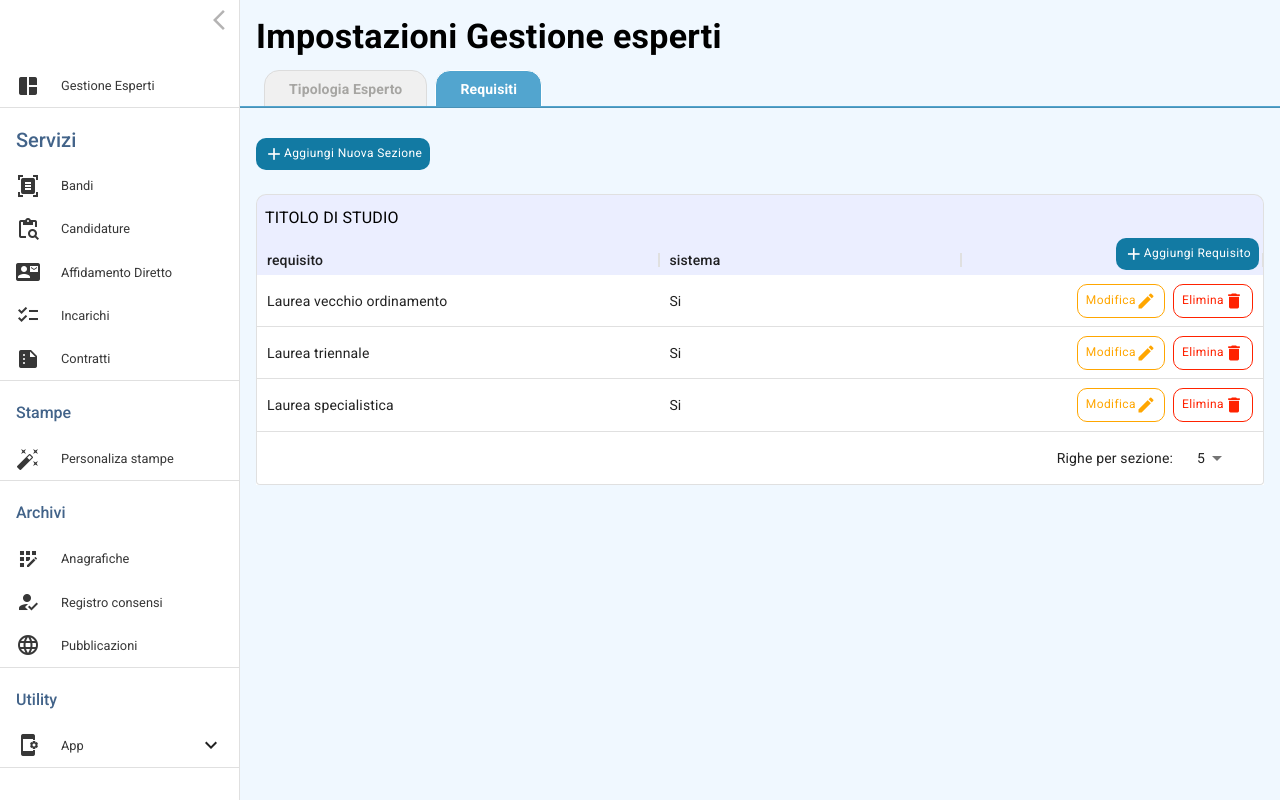
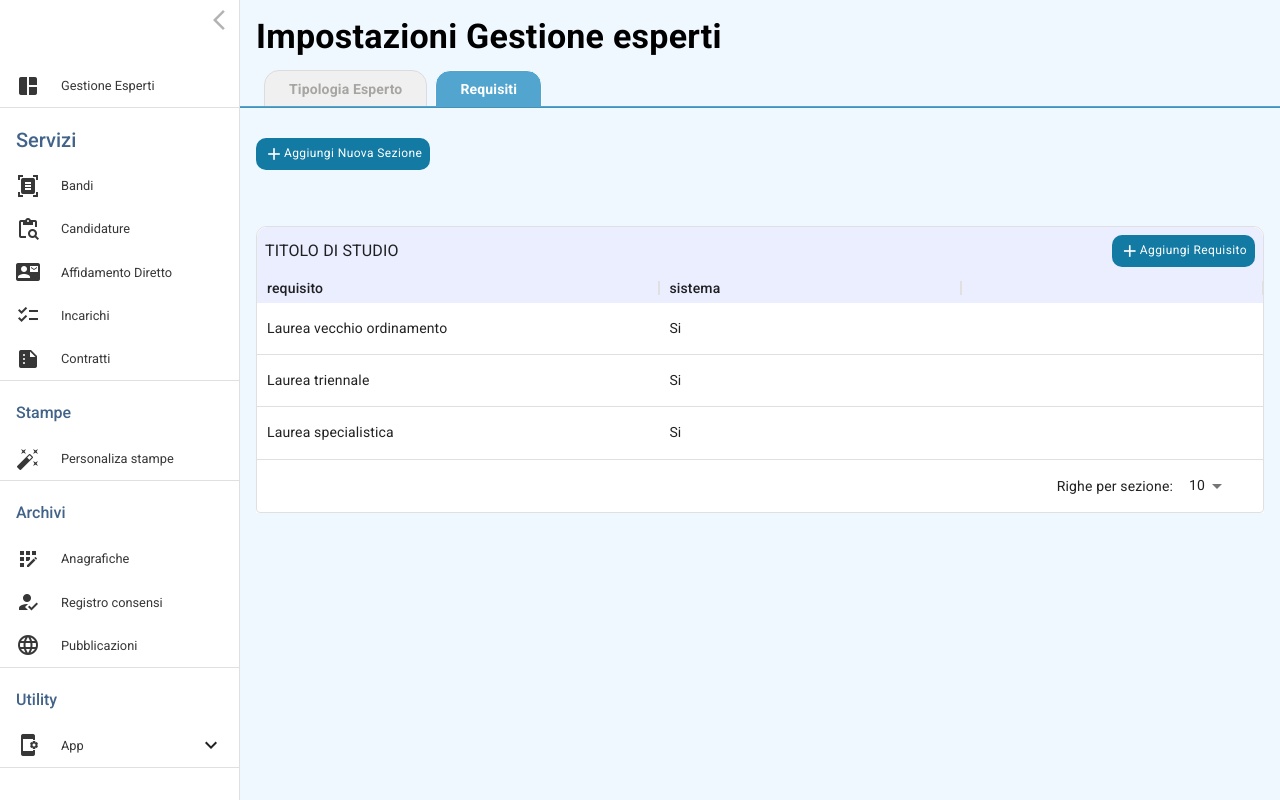
Before and after one commit to PietroSavini/Gestione-Esperti, a React (Vite) app: page /impostazioni in a window 1280 px wide. Both pictures are taken after a click on the element "Requisiti". Built offline with nearby package versions, Linux system fonts and the light colour scheme.

Commit message:
ADD: more styles and functionaliti to requisitiTable

```diff
--- a/src/components/partials/Buttons/AddSectionButtonWithDialog.tsx
+++ b/src/components/partials/Buttons/AddSectionButtonWithDialog.tsx
@@ -22,7 +22,7 @@ export const AddSectionButtonWithDialog = ({successFn}:{successFn :Function}) =>
 
     return (
         <>
-            <ActionButton color='secondary' onClick={() => setOpen(true)} text='Aggiungi Nuova Sezione' icon='add' direction='row-reverse' />
+            <ActionButton sx={{marginBottom:'2rem'}} color='secondary' onClick={() => setOpen(true)} text='Aggiungi Nuova Sezione' icon='add' direction='row-reverse' />
             <Dialog
                 open={open}
                 keepMounted
--- a/src/pages/SettingsPage/Tabs/RequisitiTab/Tables/RequisitiTable.tsx
+++ b/src/pages/SettingsPage/Tabs/RequisitiTab/Tables/RequisitiTable.tsx
@@ -17,6 +17,14 @@ type Row = {
   isNew:boolean
 }
 
+
+//dataTable -------------------------------------------------------------------------------------------------------------------------
+
+export default function RequisitiTable ({data}:{data:Table}) {
+  const [rows, setRows] = useState<Rows>(data.rows);
+  const [rowModesModel, setRowModesModel] = useState<GridRowModesModel>({});
+  const [isLoading, setIsLoading] = useState<boolean>(false)
+  const {title} = data
   //custom toolBar -------------------------------------------------------------------------------------------------------------------
   interface EditToolbarProps {
     setRows: (newRows: (oldRows: GridRowsProp) => GridRowsProp) => void;
@@ -38,19 +46,13 @@ function EditToolbar(props: EditToolbarProps) {
     };
 
     return (
-    <GridToolbarContainer sx={{ position:'absolute',left:0,right:0,top:'15px', zIndex:10,display:'flex',justifyContent:'flex-end'}}>
+      <GridToolbarContainer className='requisiti-section-title' sx={{backgroundColor:'#ebeeffff',padding:'.5rem .5rem 0rem .5rem', justifyContent:'space-between'}}>
+        <Typography component={'h3'} variant='body1' fontWeight={400} textTransform={'uppercase'}>{title}</Typography>
         <ActionButton direction={'row-reverse'} text='Aggiungi Requisito' icon='add' color="secondary" onClick={handleClick} />
       </GridToolbarContainer>
     );
   }
-
-//dataTable -------------------------------------------------------------------------------------------------------------------------
-
-export default function RequisitiTable ({data}:{data:Table}) {
-  const [rows, setRows] = useState<Rows>(data.rows);
-  const [rowModesModel, setRowModesModel] = useState<GridRowModesModel>({});
-  const [isLoading, setIsLoading] = useState<boolean>(false)
-  const {title} = data
+  //custom toolBar -------------------------------------------------------------------------------------------------------------------
 
   const Sistema = ({params}:{params:Row}) => {
     if(params.sistema){
@@ -111,43 +113,25 @@ export default function RequisitiTable ({data}:{data:Table}) {
   const columns: GridColDef[] = [
     {field: 'title', flex:0.4, minWidth:220, headerName: 'requisito' , headerClassName:'customHeader', editable:true },
     {field: 'sistema',flex:0.3,minWidth:80, headerName: 'sistema', renderCell:(params:any) =>( <Sistema params={params.row} />), headerClassName:'customHeader' },
-    {field: 'actions' , type:'actions',minWidth: 200, align:'right', headerName:'',headerAlign:'center', flex:.3, width: 200,sortable:false, filterable:false, headerClassName:'customHeader',
-        getActions: ({ id }: {id:any}) => {
+    {field: 'actions' , type:'actions',minWidth: 200, align:'right', headerName:'', flex:.3, width: 200,sortable:false, filterable:false, headerClassName:'customHeader',
+        renderCell: (params:any) => {
+          const {id} = params;
+          const {sistema} =params.row;
+          console.log(id)
+          if(sistema){
+            return <></>
+          }
 
           const isInEditMode = rowModesModel[id]?.mode === GridRowModes.Edit;
-
           if (isInEditMode) {
             return [
-              <ActionButton
-                icon='save'
-
-                color='primary'
-                onClick={handleSaveClick(id)}
-              />,
-              <ActionButton
-                icon='cancel'
-
-                color='error'
-                onClick={handleCancelClick(id)}
-              />,
-
+              <ActionButton sx={{marginRight:'5px'}} icon='save' color='primary' onClick={handleSaveClick(id)} />,
+              <ActionButton icon='cancel'color='error' onClick={handleCancelClick(id)} />,
             ];
           }
-
           return [
-            <ActionButton
-              icon='edit'
-              text='Modifica'
-              color='warning'
-              onClick={handleEditClick(id)}
-
-            />,
-            <ActionButton
-              icon='delete'
-              text='Elimina'
-              onClick={handleDeleteClick(id)}
-              color='error'
-            />,
+            <ActionButton sx={{marginRight:'5px'}} icon='edit' text='Modifica' color='warning' onClick={handleEditClick(id)}/>,
+            <ActionButton icon='delete' text='Elimina' onClick={handleDeleteClick(id)} color='error'/>,
           ];
         }
       }
@@ -155,12 +139,7 @@ export default function RequisitiTable ({data}:{data:Table}) {
 
   return (
     <>
-      <Box className={`requisiti-section-title`} sx={{padding:'.7rem .5rem', backgroundColor:'#ebeeffff'}}>
-        <Box sx={{marginBottom:'.5rem'}} display={'flex'} justifyContent={'space-between'} alignItems={'center'}>
-          <Typography component={'h3'} variant='body1' fontWeight={400} textTransform={'uppercase'}>{title}</Typography>
-        </Box>
-        <Box className='create-requisito-row'></Box>
-      </Box>
+
 
       <Box className='requisiti-table'  sx={{backgroundColor:'#fff'}} >
         <DataGrid
@@ -186,13 +165,13 @@ export default function RequisitiTable ({data}:{data:Table}) {
           autoHeight
           initialState={{
             pagination: {
-                  paginationModel: { page: 0, pageSize: 5 },
+                paginationModel: { page: 0, pageSize: 10 },
             },
           }}
           pageSizeOptions={[5, 10, 20, 50]}
           sx={{
-              marginTop:'-30px',
-              borderTop:'none',
+            borderTopRightRadius:'10px',
+            borderTopLeftRadius:'10px',
             fontSize: 14,
           }}
           localeText={{
--- a/src/pages/SettingsPage/settings.scss
+++ b/src/pages/SettingsPage/settings.scss
@@ -73,26 +73,17 @@
     transition: 200ms;
     position: relative;
     z-index: 3;
-    border: 1px solid #e0e0e0ff;
     border-top-right-radius: 10px;
     border-top-left-radius: 10px;
     border-bottom: none;
-    .create-requisito-row{
-        display: none;
-        position: absolute;
-        left: 0 ;
-        right: 0;
-        bottom: 0;
-        z-index: 2;
-        padding: 5px 10px;
-        height: 56px;
-        background-color: #fff;
-        border: 1px solid black;
-    }
+    margin-bottom: -20px;
+
 }
 
 
 .requisiti-table{
+    border-top-right-radius: 10px;
+    border-top-left-radius: 10px;
 
     .MuiDataGrid-columnHeader, .MuiDataGrid-cell{
         border-right:none;
@@ -124,7 +115,11 @@
         outline: none !important;
     }
     .MuiDataGrid-columnHeader:focus-within, .MuiDataGrid-cell:focus-within{
-        outline: none !important;
+        outline: none;
+    }
+    .MuiDataGrid-cell.MuiDataGrid-cell--editing:focus-within {
+        outline: solid #1976d2 1px !important;
+        outline-offset: -1px;
     }
     .custom-table-header{
         color: rgb(85, 85, 85);
```
Lines whose indentation alone changed are shown as unchanged.
